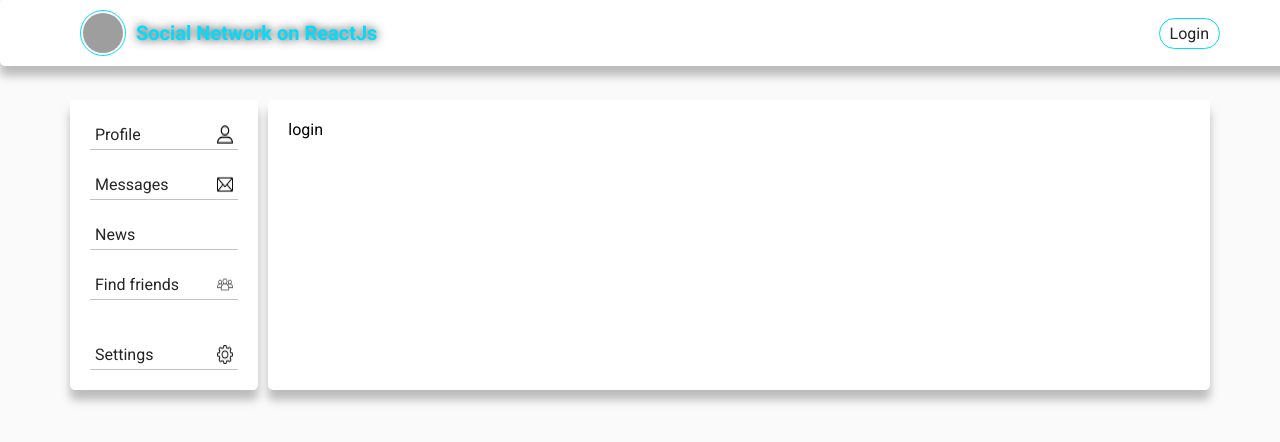
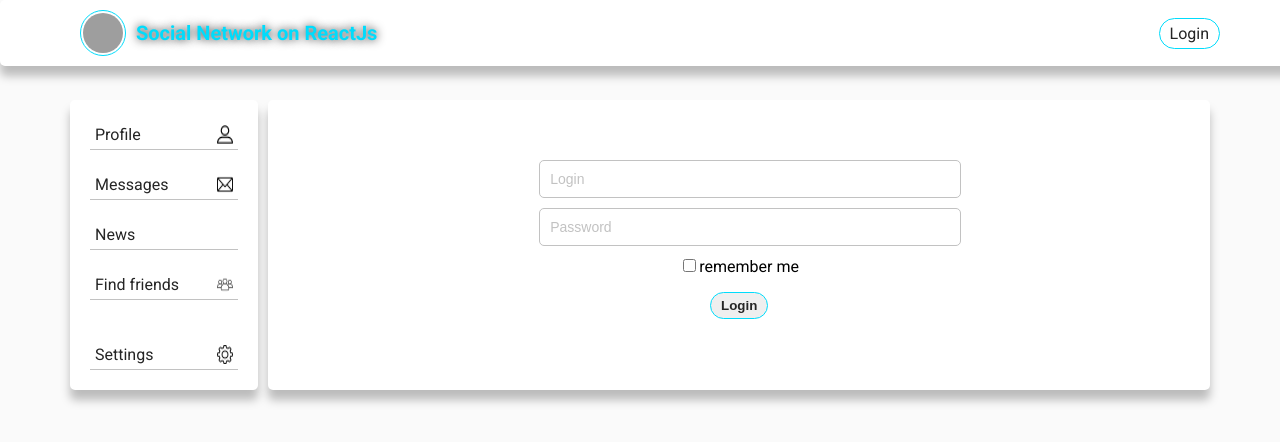
Before and after one commit to KTimoshkin/socialNetworkReactApp, a React (Create React App) app in the folder social-network-react-app/: page /login in a window 1280 px wide. Shown: the top 442 px of the page. Built offline with nearby package versions, Linux system fonts and the light colour scheme; no server answers; grey boxes are pictures that could not be loaded.

Commit message:
Add redux form

```diff
--- a/social-network-react-app/package.json
+++ b/social-network-react-app/package.json
@@ -34,6 +34,7 @@
     "react-redux": "^7.1.1",
     "react-router-dom": "^5.0.1",
     "redux": "^4.0.4",
+    "redux-form": "^8.2.6",
     "redux-thunk": "^2.3.0"
   }
 }
--- a/social-network-react-app/src/assets/js/components/Content/Login/Login.jsx
+++ b/social-network-react-app/src/assets/js/components/Content/Login/Login.jsx
@@ -1,9 +1,15 @@
 import React from 'react';
+import ReduxLoginForm from "./LoginForm/LoginForm";
+import Styles from './Login.module.sass'
 
 const Login = (props) => {
+    const onSubmit = (formData) => {
+
+    }
+
     return(
-        <div>
-            login
+        <div className={Styles.loginPage}>
+            <ReduxLoginForm onSubmit={onSubmit}></ReduxLoginForm>
         </div>
     );
 };
--- a/social-network-react-app/src/assets/js/components/Content/Login/Login.module.sass
+++ b/social-network-react-app/src/assets/js/components/Content/Login/Login.module.sass
@@ -0,0 +1,4 @@
+.loginPage
+  display: flex
+  justify-content: center
+  align-items: center
--- /dev/null
+++ b/social-network-react-app/src/assets/js/components/Content/Login/LoginForm/LoginForm.jsx
@@ -0,0 +1,23 @@
+import React from 'react'
+import Button from "../../../global/Button/Button";
+import {Field, reduxForm} from "redux-form";
+import Styles from './LoginForm.module.sass'
+
+const LoginForm = (props) => {
+    return(
+        <form onSubmit={props.handleSubmit} className={Styles.loginform}>
+            <ul>
+                <li><Field component={"input"} name={"login"} type={"text"} placeholder="Login"/></li>
+                <li><Field component={"input"} name={"password"} type={"text"} placeholder="Password"/></li>
+                <li><Field component={"input"} name={"rememberMe"} type={"checkbox"}/>remember me</li>
+                <li><Button btnText="Login"></Button></li>
+            </ul>
+        </form>
+    );
+}
+
+const ReduxLoginForm = reduxForm({
+    form: 'login'
+})(LoginForm)
+
+export default ReduxLoginForm;
--- /dev/null
+++ b/social-network-react-app/src/assets/js/components/Content/Login/LoginForm/LoginForm.module.sass
@@ -0,0 +1,16 @@
+.loginform
+  padding-top: 40px
+  width: 400px
+  text-align: center
+  input:not([type="checkbox"])
+    width: 100%
+    border: 1px solid #c2c2c2
+    padding: 10px
+    border-radius: 5px
+    color: #252525
+    font-size: 14px
+    margin-bottom: 10px
+    &::placeholder
+      color: #c2c2c2
+  input[type="checkbox"]
+    margin-bottom: 20px
--- a/social-network-react-app/src/assets/js/components/Content/Messages/Dialogues/Dialogues.jsx
+++ b/social-network-react-app/src/assets/js/components/Content/Messages/Dialogues/Dialogues.jsx
@@ -1,7 +1,7 @@
 import React from 'react';
 import Styles from './Dialogues.module.sass';
 import Dialog from './Dialog/Dialog'
-import Button from "../../../global/Button/Button";
+import ReduxSendMessageForm from "./SendMessageForm/SendMessageForm";
 
 const Dialogues = (props) => {
     let dialoguesElements = props.dialoguesData.map((element) => {
@@ -37,19 +37,12 @@ const Dialogues = (props) => {
     return (
         <div className={Styles.dialogues}>
             {dialoguesElements}
-            <div className={Styles.sendMessage}>
-                <textarea
-                    onChange={onInputMessageText}
-                    onKeyDown={onHotKeyDown}
-                    value={props.inputText}
-                    ref={newMessageElement}
-                    placeholder="Send message (Enter)">
-                </textarea>
-                <Button
-                    btnText="Send"
-                    btnOnClick={onSendMessage}
-                ></Button>
-            </div>
+            <ReduxSendMessageForm
+                newMessageElement={newMessageElement}
+                onHotKeyDown={onHotKeyDown}
+                onInputMessageText={onInputMessageText}
+                onSendMessage={onSendMessage}
+            ></ReduxSendMessageForm>
         </div>
     );
 };
--- a/social-network-react-app/src/assets/js/components/Content/Messages/Dialogues/Dialogues.module.sass
+++ b/social-network-react-app/src/assets/js/components/Content/Messages/Dialogues/Dialogues.module.sass
@@ -1,19 +1,3 @@
 .dialogues
   grid-area: d
   background-color: #fff
-  .sendMessage
-    display: flex
-    justify-content: space-between
-    aligin-items: center
-    textarea
-      width: 90%
-      display: block
-      border: 1px solid #c2c2c2
-      padding: 10px
-      border-radius: 5px
-      resize: none
-      color: #252525
-      font-size: 14px
-      margin-right: 20px
-      &::placeholder
-        color: #c2c2c2
--- /dev/null
+++ b/social-network-react-app/src/assets/js/components/Content/Messages/Dialogues/SendMessageForm/SendMessageForm.jsx
@@ -0,0 +1,28 @@
+import React from 'react'
+import Button from "../../../../global/Button/Button";
+import {Field, reduxForm} from "redux-form";
+import Styles from './SendMessageForm.module.sass'
+
+const SendMessageForm = (props) => {
+    return(
+        <form className={Styles.sendMessage}>
+            <textarea
+                onChange={props.onInputMessageText}
+                onKeyDown={props.onHotKeyDown}
+                value={props.inputText}
+                ref={props.newMessageElement}
+                placeholder="Send message (Enter)">
+            </textarea>
+            <Button
+                btnText="Send"
+                btnOnClick={props.onSendMessage}
+            ></Button>
+        </form>
+    );
+};
+
+const ReduxSendMessageForm = reduxForm({
+    form: 'SenMessage'
+})(SendMessageForm);
+
+export default ReduxSendMessageForm;
--- /dev/null
+++ b/social-network-react-app/src/assets/js/components/Content/Messages/Dialogues/SendMessageForm/SendMessageForm.module.sass
@@ -0,0 +1,16 @@
+.sendMessage
+  display: flex
+  justify-content: space-between
+  aligin-items: center
+  textarea
+    width: 90%
+    display: block
+    border: 1px solid #c2c2c2
+    padding: 10px
+    border-radius: 5px
+    resize: none
+    color: #252525
+    font-size: 14px
+    margin-right: 20px
+    &::placeholder
+      color: #c2c2c2
--- a/social-network-react-app/src/assets/js/services/reduxStore.js
+++ b/social-network-react-app/src/assets/js/services/reduxStore.js
@@ -3,13 +3,15 @@ import {profileReducer} from "./profileReducer";
 import {messagesReducer} from "./messagesReducer";
 import {friendsReducer} from "./friendsReducer"
 import {authReducer} from "./authReducer";
+import {reducer as formReducer} from 'redux-form'
 import thunkMiddleware from 'redux-thunk';
 
 let reducers = combineReducers({
     ProfilePage: profileReducer,
     MessagesPage: messagesReducer,
     FriendsPage: friendsReducer,
-    auth: authReducer
+    auth: authReducer,
+    form: formReducer
 });
 
 let store = createStore(reducers, applyMiddleware(thunkMiddleware));
```
Also changed, not shown: 1 other file (tests, documents, lock files or other folders).
